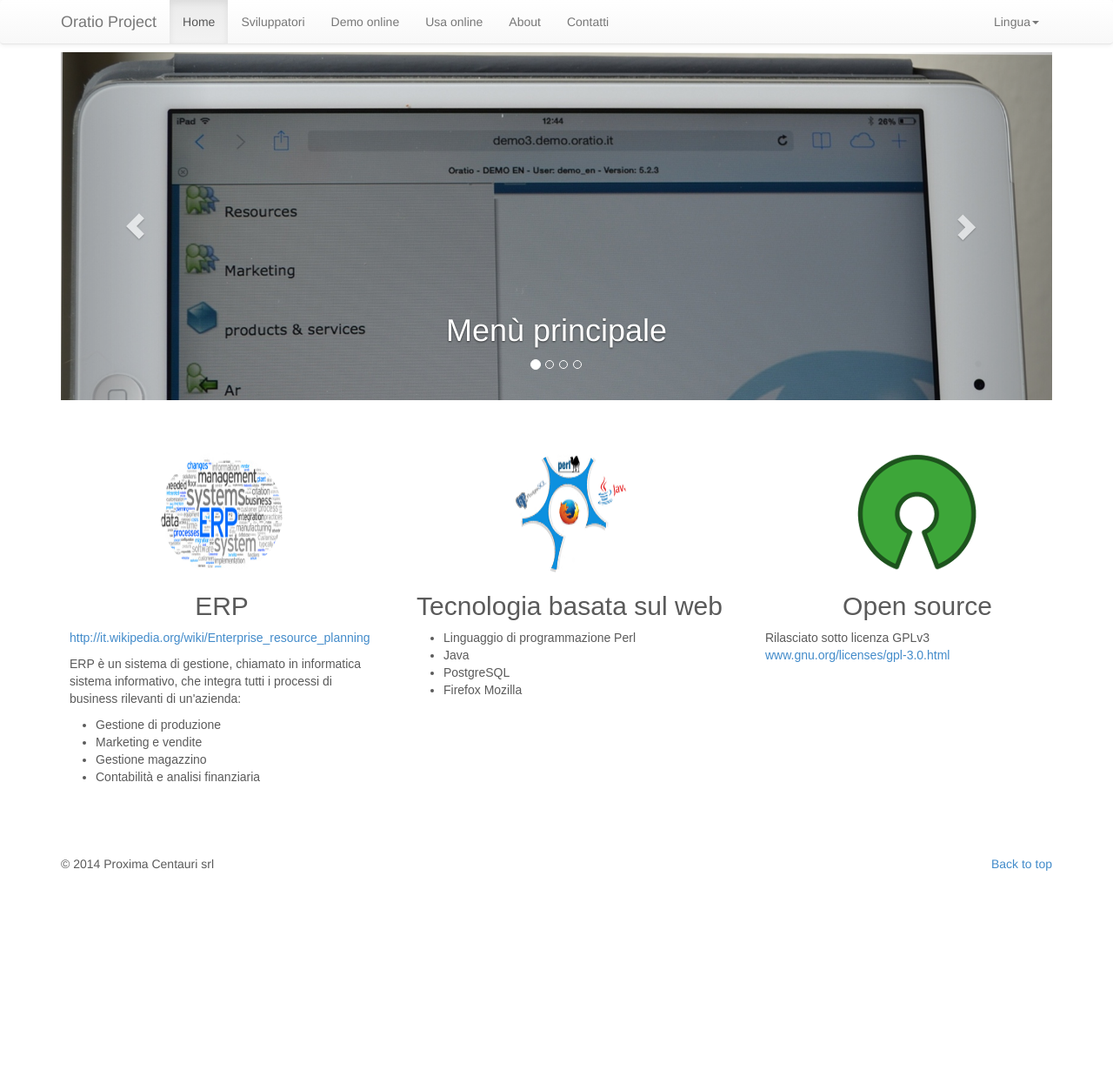
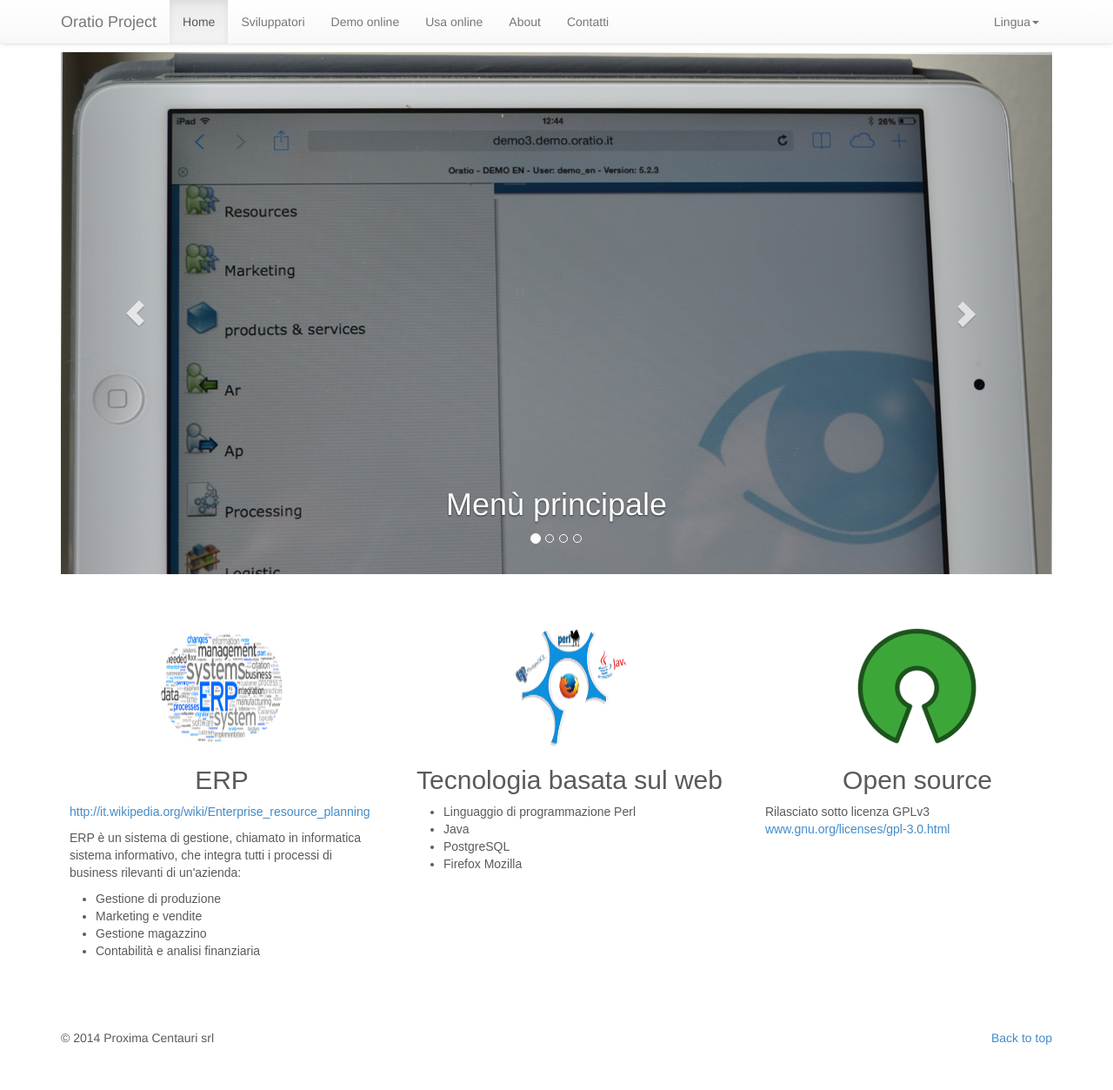
Before and after one commit to oratio-project/oratio-project.github.io, a Jekyll site: the page built from ita/index.html, in a window 1280 px wide. Shown: the whole page at 87% size. Built offline with Jekyll 4.4.1, drawn with Linux system fonts in a browser that asks for light colours; nearby versions of some CDN libraries; Markdown is read by kramdown in place of the engine named in the settings; before the commit the page ends 1053 px from its top, so only the background shows below that.

Commit message:
media queries fix

```diff
--- a/assets/css/carousel.css
+++ b/assets/css/carousel.css
@@ -37,7 +37,7 @@
 
 /* Carousel base class */
 .carousel {
-  height: 600px;
+  height: 400px;
   margin-bottom: 60px;
 }
 /* Since positioning the image, we need to help out the caption */
@@ -53,7 +53,7 @@
 
 /* Declare heights because of positioning of img element */
 .carousel .item {
-  height: 600px;
+  height: 400px;
   background-color: #777;
 }
 .carousel-inner > .item > img {
@@ -167,4 +167,11 @@
   .featurette-heading {
     margin-top: 120px;
   }
+
+.carousel {
+    height: 600px;
+  }
+  .carousel .item {
+      height: 600px;
+  }
 }
```
